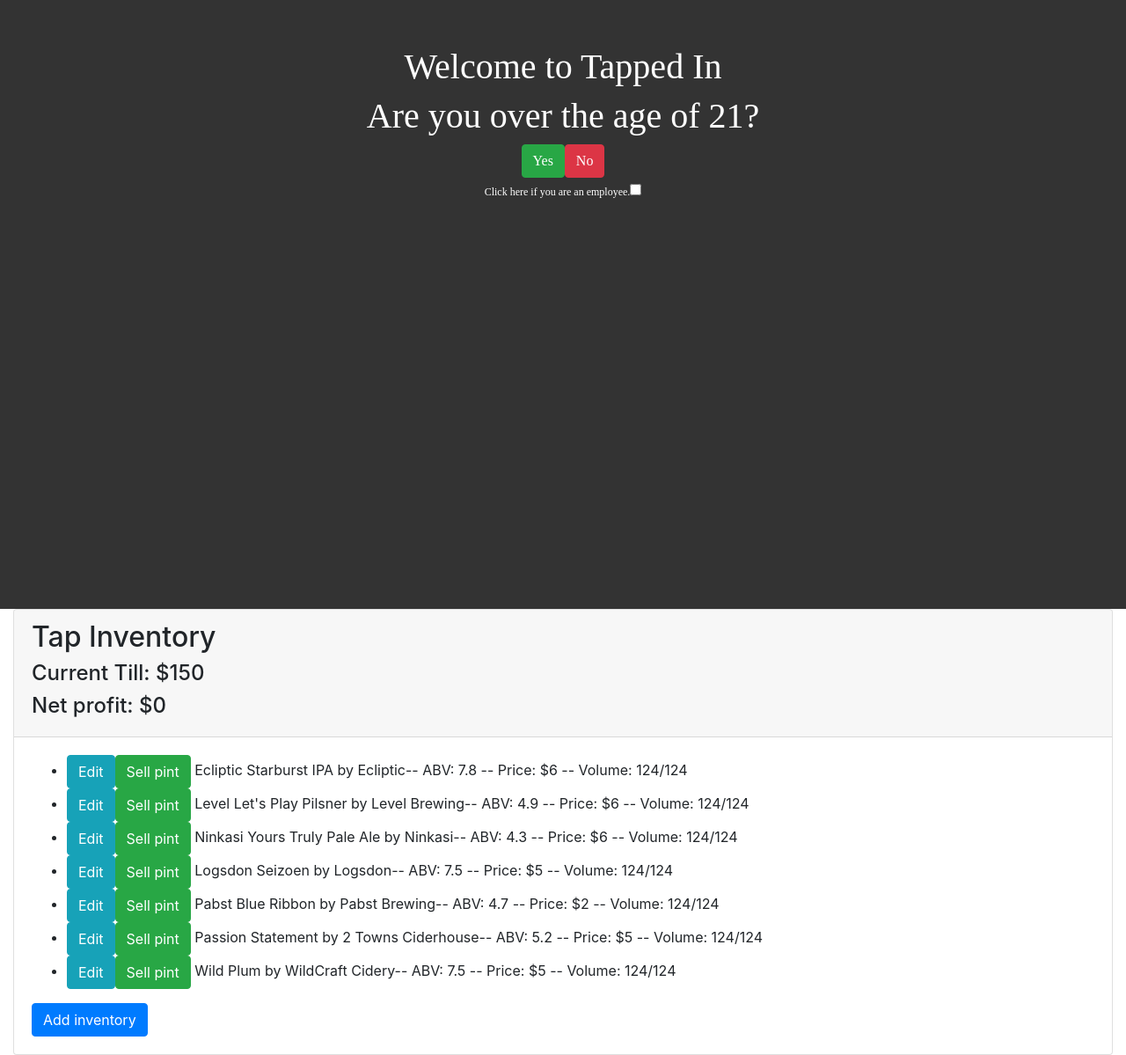
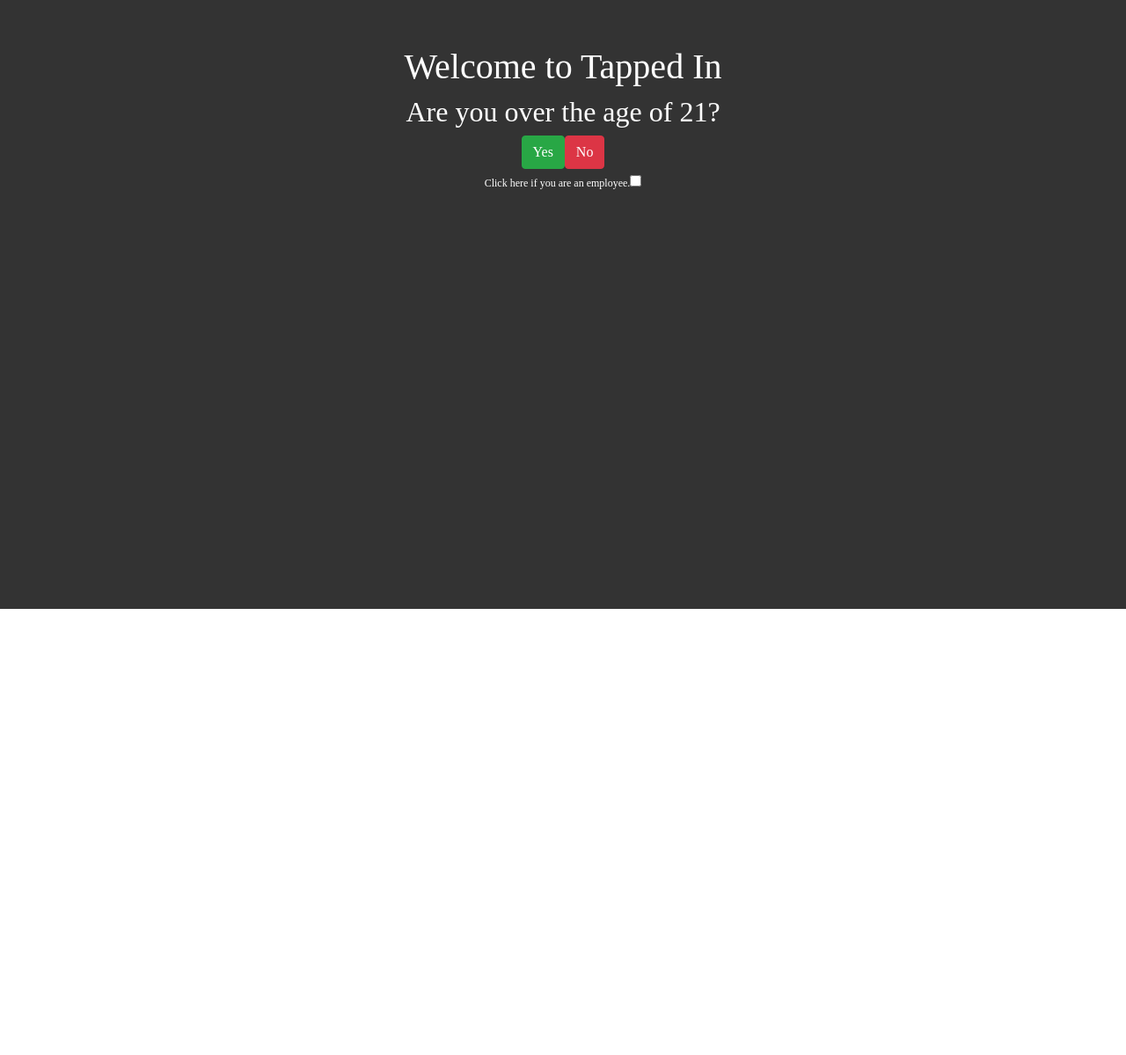
Before and after one commit to amiraine/keg-room, an Angular app: page / in a window 1280 px wide. Shown: the part 588-1787 px from the top of the page at 88% size. After the commit the page ends 1280 px from the top, so only its background shows below. Built offline with nearby package versions, Linux system fonts and the light colour scheme; a web font is replaced by a local one.

Commit message:
fix hide/show on first prompt

```diff
--- a/src/app/app.component.html
+++ b/src/app/app.component.html
@@ -9,7 +9,7 @@
   <body>
     <div class="age-limit" *ngIf="visible">
       <h1>Welcome to {{title}}</h1>
-      <h1>Are you over the age of 21?</h1>
+      <h2>Are you over the age of 21?</h2>
       <button type="button" (click)= 'clickYes()' class="btn btn-success">Yes</button>
       <button type="button" (click)= 'clickNo()' class="btn btn-danger">No</button>
       <p><sub>Click here if you are an employee.<input type="checkbox" ng-model="checked"></sub></p>
@@ -22,12 +22,12 @@
           <button type="button" class="btn btn-info">Submit</button>
         </form>
       </div>
-      <div class="employee-portal">
+      <div class="employee-portal" *ngIf="visibleEmployee">
         <div class="card">
           <div class="card-header">
             <h2>Tap Inventory</h2>
-            <h4>Current Till: ${{currentTill.start}}</h4>
-            <h4>Net profit: ${{currentTill.netProfit}}</h4>
+            <h4>Current Till: $<span [innerHTML]="till"></span></h4>
+            <h4>Net profit: $<span [innerHTML]="profit"></span></h4>
           </div>
           <div class="card-body">
             <ul>
--- a/src/app/app.component.ts
+++ b/src/app/app.component.ts
@@ -7,6 +7,7 @@
   templateUrl: './app.component.html',
   styleUrls: ['./app.component.css']
 })
+
 export class AppComponent {
 //age check and login screen
   title = 'Tapped In';
@@ -14,6 +15,7 @@
   login = false;
   clickYes(){
     this.visible = false;
+    this.visibleEmployee = true;
   }
   clickNo(){
     alert('You are not old enough to view this content! Please exit.');
@@ -31,6 +33,9 @@
     new Taps('Passion Statement','2 Towns Ciderhouse',5,5.2,124),
     new Taps('Wild Plum', 'WildCraft Cidery',5,7.5,124),
   ];
+  till: Till[] = [
+    new Till(150,0,0)
+  ]
   //beer edits and adds
   refill(currentTap){
     if (currentTap.volume <=10){
@@ -52,11 +57,14 @@
     let newTap = new Taps(name,brand,price,alcohol,124);
     this.taps.push(newTap);
   }
-  currentTill = new Till(150,0,0);
   //cash money
   sellBeer(currentTap){
+    let currentTill = new Till(150,0,0);
     this.selectedTap = currentTap;
     currentTap.volume --; //remove pint from volume
+    currentTill.start += currentTap.price;
+    currentTill.end += currentTap.price;
+    return currentTill;
   }
   // authenticate(userPin){
   //   const employeePin = 'beer';
--- a/src/styles.css
+++ b/src/styles.css
@@ -12,6 +12,7 @@
   padding-top: 50%;
   padding-bottom: 50%;
 }
+
 .employee-login{
   display: none;
 }
```
